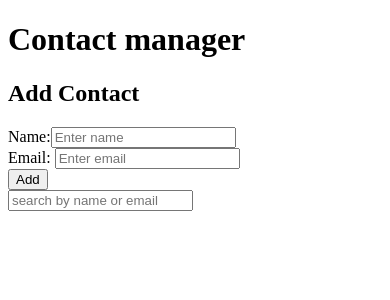
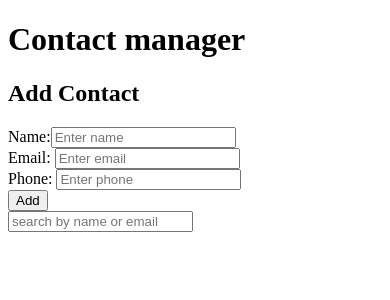
Before and after one commit to Sachidanandshivade/contact-manager, a React (Create React App) app: page / in a window 390 px wide. Shown: the top 300 px of the page. Built offline with nearby package versions, Linux system fonts and the light colour scheme.

Commit message:
updated phone field

```diff
--- a/src/components/ContactCard.js
+++ b/src/components/ContactCard.js
@@ -1,12 +1,13 @@
 import React from 'react';
 
 const ContactCard=({contact,onDelete})=>{
-  const {id,name,email}=contact;
+  const {id,name,email,phone}=contact;
   return(
    <div className="contact-card">
    <div>
         <h3>{name}</h3>
         <p>Email: {email}</p>
+        <p>Phone: {phone}</p>
 
       </div>
       <button onClick={() => onDelete(id)}>Delete</button>
--- a/src/components/ContactForm.js
+++ b/src/components/ContactForm.js
@@ -2,6 +2,7 @@ import React,{useState} from "react";
 function ContactForm({addContact}){
     const[name,setName]=useState('');
     const[email,setEmail]=useState('');
+    const[phone,setPhone]=useState('');
 
     const handleSubmit=(e)=>{
         e.preventDefault();
@@ -9,9 +10,10 @@ function ContactForm({addContact}){
             alert('both name and email are required');
             return;
         }
-        addContact({name,email});
+        addContact({name,email,phone});
         setName('');
         setEmail('');
+        setPhone('');
     };
     return(
         <form onSubmit={handleSubmit}>
@@ -31,6 +33,15 @@ function ContactForm({addContact}){
           placeholder="Enter email"
         />
       </div>
+      <div>
+        <label>Phone: </label>
+        <input
+          type="phone"
+          value={phone}
+          onChange={(e) => setPhone(e.target.value)}
+          placeholder="Enter phone"
+        />
+      </div>
 
 <button type="submit">Add</button>
         </form>
```
